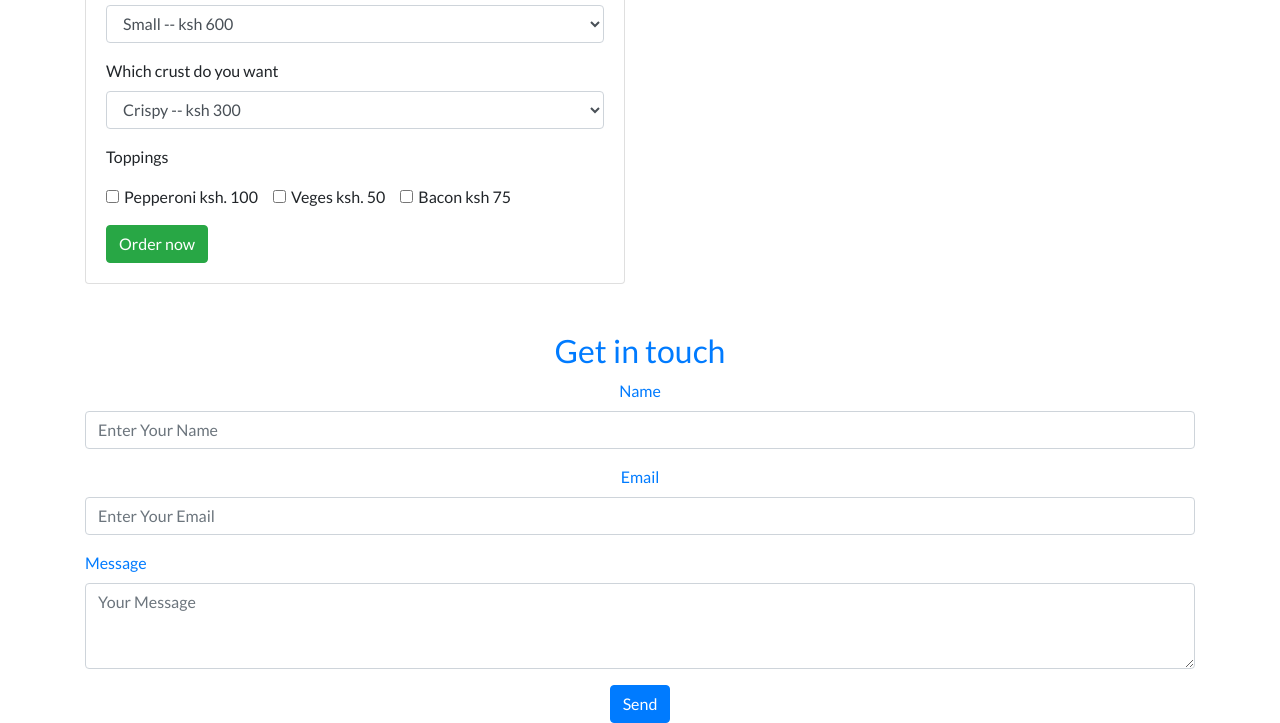
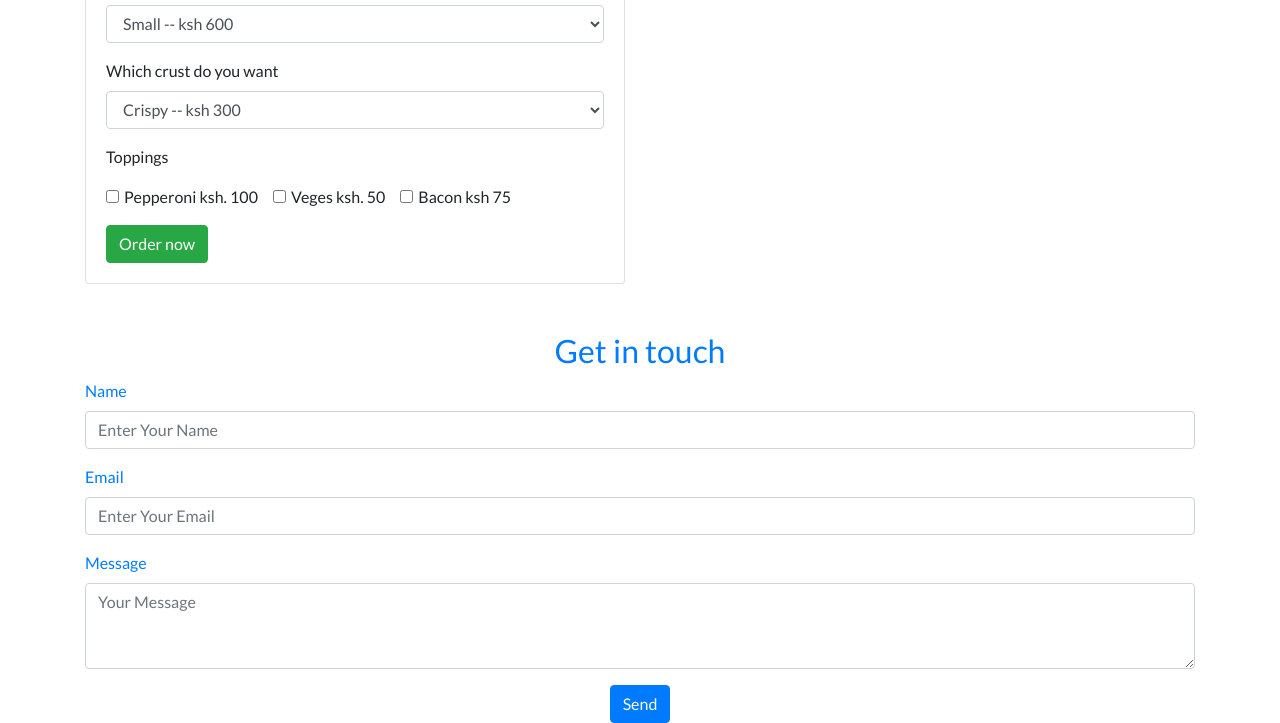
Before and after one commit to amon-wanyonyi/pizza-cart, a plain HTML site: page index.html in a window 1280 px wide. Shown: the part 1349-2072 px from the top of the page. Drawn offline with nearby package versions, Linux system fonts and the light colour scheme.

Commit message:
Align contact label to the left

```diff
--- a/index.html
+++ b/index.html
@@ -222,11 +222,11 @@
         <div class="title" id="contact">
             <h2 class="text-center">Get in touch</h2>
         </div>
-        <div class="mb-3 text-center">
+        <div class="mb-3">
             <label for="exampleFormControlInput1" class="form-label">Name</label>
             <input type="email" class="form-control" id="exampleFormControlInput1" placeholder="Enter Your Name">
         </div>
-        <div class="mb-3 text-center">
+        <div class="mb-3">
             <label for="exampleFormControlInput1" class="form-label">Email</label>
             <input type="email" class="form-control" id="exampleFormControlInput1" placeholder="Enter Your Email">
         </div>
```
